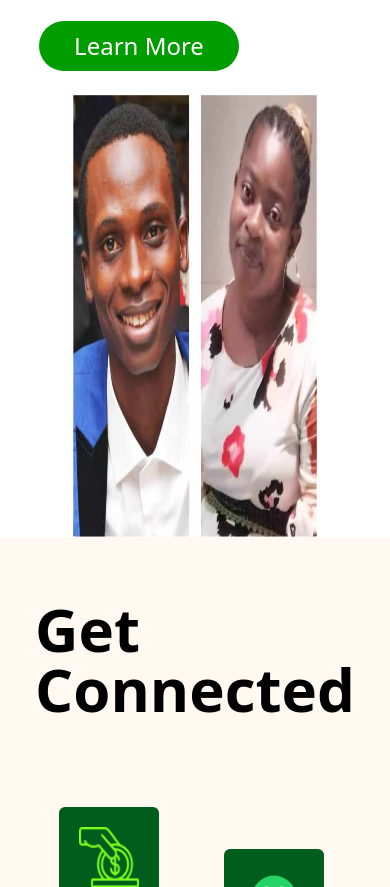
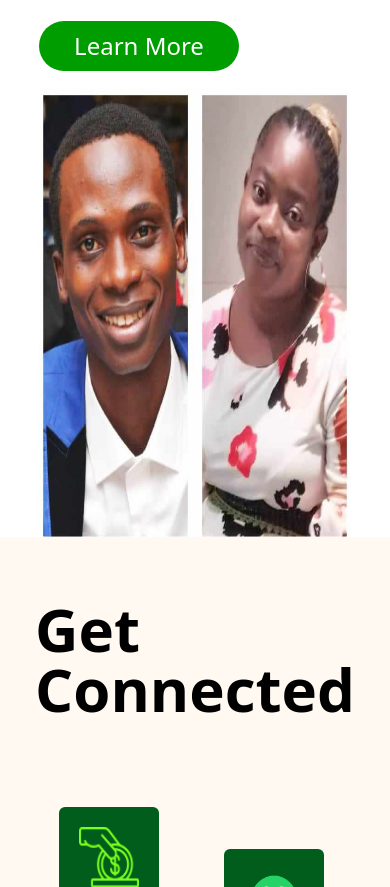
Before and after one commit to Ayotomiwadavid/TheDayProgram, a plain HTML site: page index.html in a window 390 px wide. Shown: the part 1650-2537 px from the top of the page. Drawn offline with nearby package versions, Linux system fonts and the light colour scheme; files whose address does not match are found by name.

Commit message:
saving progress

```diff
--- a/index.html
+++ b/index.html
@@ -64,7 +64,7 @@
                 <button title="CTA" class="cursor-pointer w-[200px] h-[50px] text-2xl rounded-full text-white text-center capitalize outline-none bg-[#009D01]">Learn more</button>
             </div>
         </article>
-        <img src="./Images/mr&mrs.jpg" alt="" class="w-[80%] h-[450px] rounded-md md:h-[450px] md:w-2/4">
+        <img src="./Images/mr&mrs.jpg" alt="" class="w-full h-[450px] rounded-md md:h-[450px] md:w-2/4">
     </aside>
 
     <section class="bg-[#FFF9F1] py-[50px] w-full px-[10vw] flex-col flex items-center justify-center">
```
